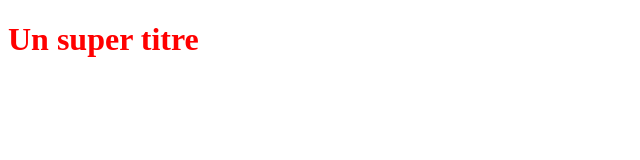
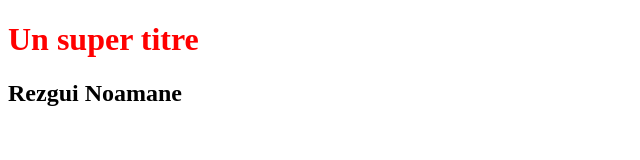
Before and after one commit to RezguiNoamane/github.video, a plain HTML site: page index.html in a window 1280 px wide. Shown: the whole page, without its empty margins (0-640 px from the left). Drawn offline with Linux system fonts and the light colour scheme.

Commit message:
Version 2 avec beaucoup de text

```diff
--- a/index.html
+++ b/index.html
@@ -6,5 +6,6 @@
 </head>
 <body>
    <h1>Un super titre</h1>
+   <h2>Rezgui Noamane</h2>
 </body>
 </html>
```
